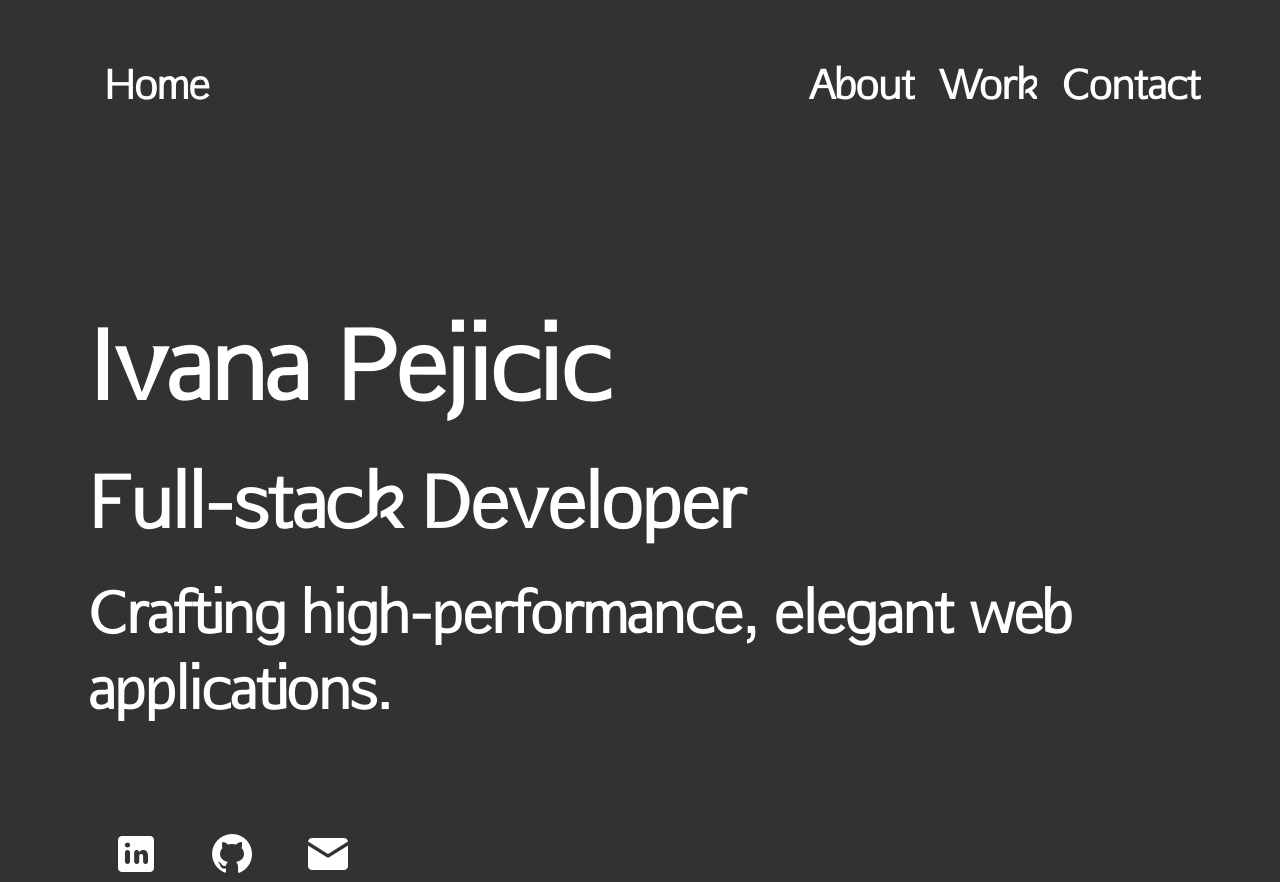
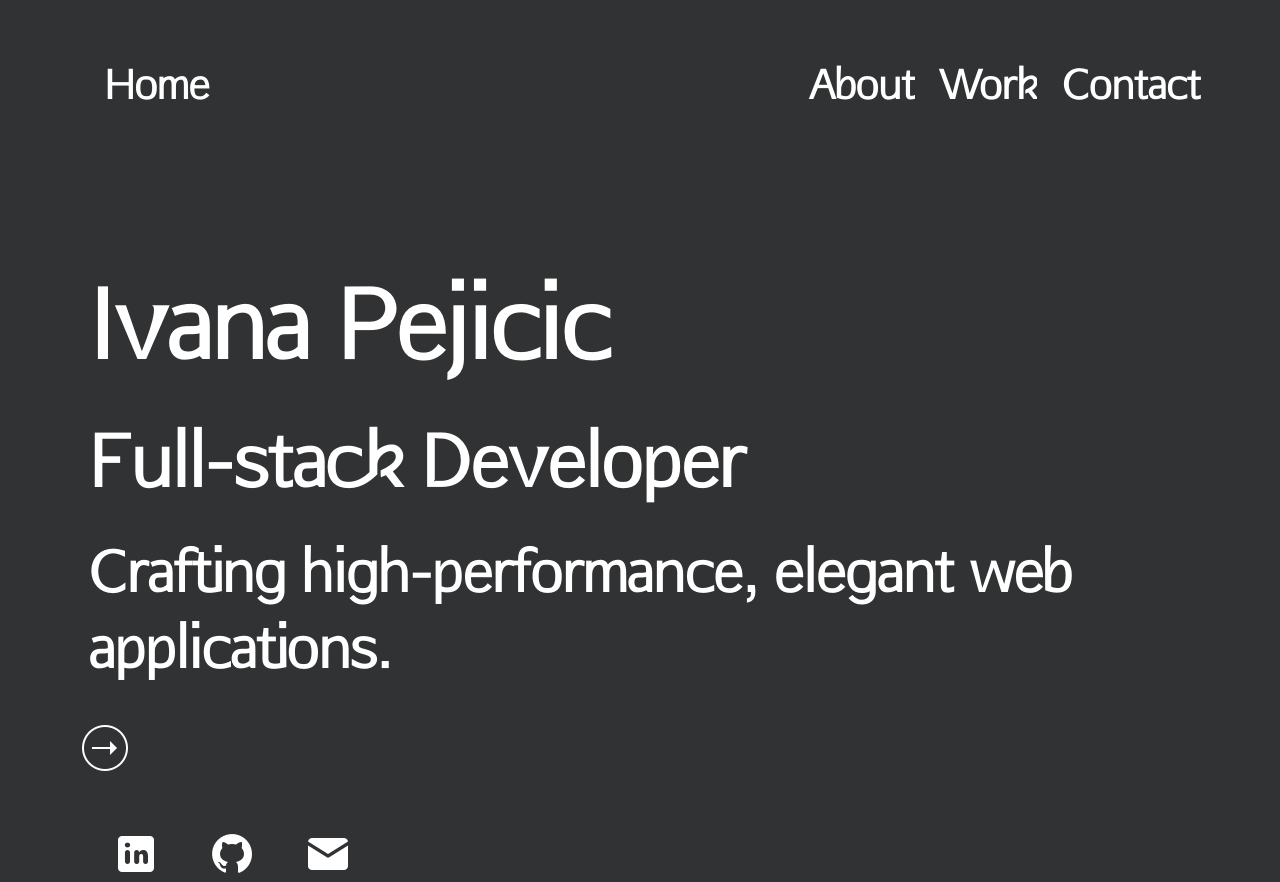
Before and after one commit to ivanapejicic/portfolio, a React (Create React App) app: page / in a window 1280 px wide. Built offline with nearby package versions, Linux system fonts and the light colour scheme.

Commit message:
Added arrow-right to take to the next page from here

```diff
--- a/src/assets/pages/Home/Home.js
+++ b/src/assets/pages/Home/Home.js
@@ -3,6 +3,7 @@ import { Link } from 'react-router-dom';
 import linkedin from '../../images/linkedin.png';
 import github from '../../images/github.png';
 import email from '../../images/email.png';
+import arrow_right from '../../images/arrow-right.png';
 
 function Home() {
 
@@ -22,6 +23,7 @@ function Home() {
                 <h1 className='main__name'>Ivana Pejicic</h1>
                 <h2 className='main__title'>Full-stack Developer</h2>
                 <h3 className='main__description'>Crafting high-performance, elegant web applications.</h3>
+                <img className='main__arrow' src={arrow_right} alt='arrow that takes to the next page'></img>
             </div>
             <div className='footer'>
                 <Link to='https://www.linkedin.com/in/ivanapejicic/'>
--- a/src/assets/pages/Home/Home.scss
+++ b/src/assets/pages/Home/Home.scss
@@ -73,6 +73,9 @@
             padding-top: 0;
         }
     }
+    &__arrow {
+        padding: 1rem;
+    }
 }
 
 .footer{
```
Also changed, not shown: src/assets/images/arrow-left.png (added), src/assets/images/arrow-right.png (added).
